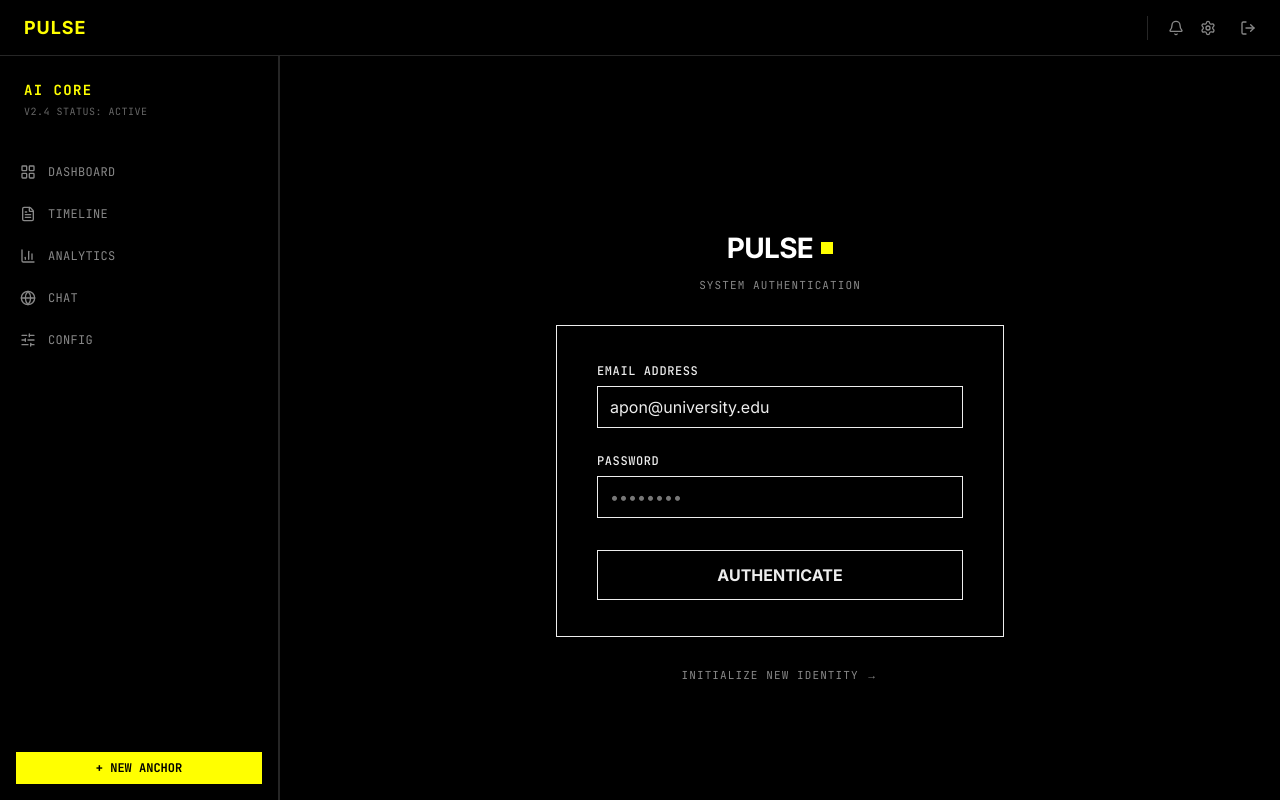
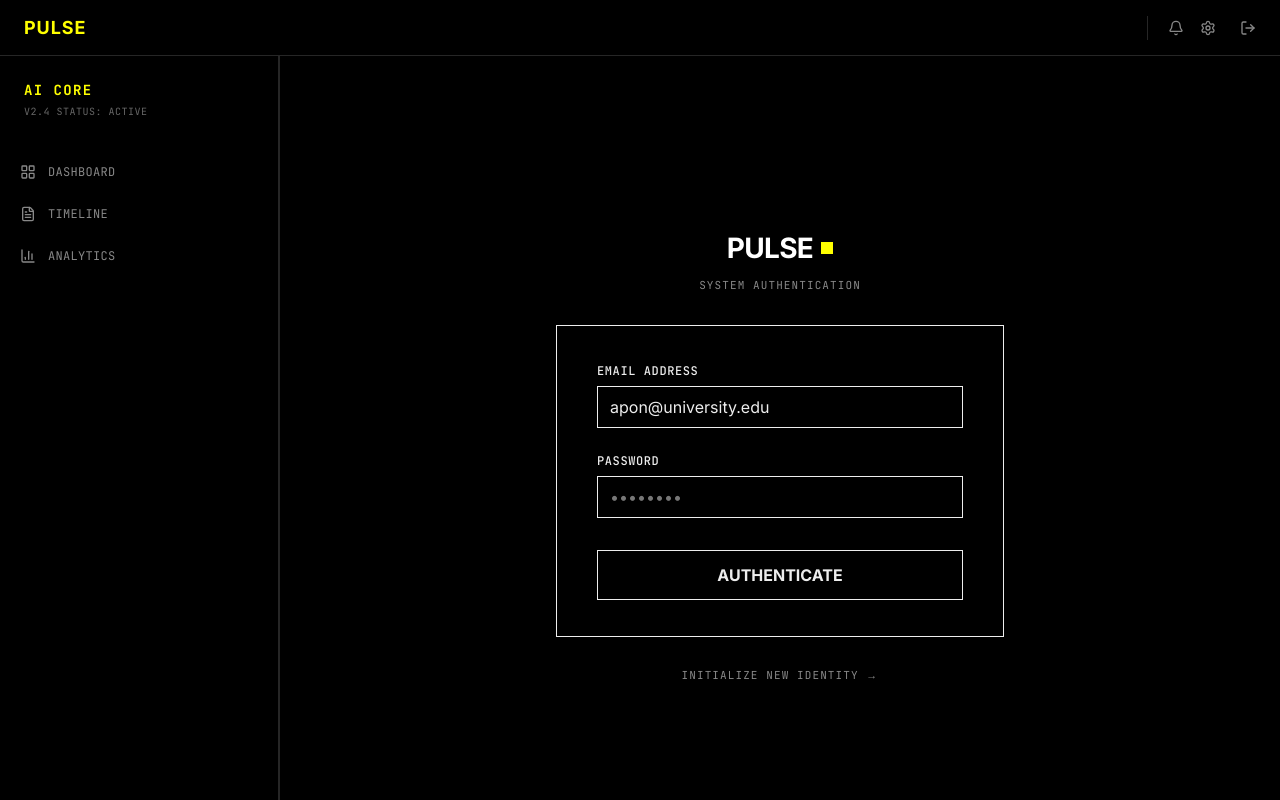
Before and after one commit to apon12934/pulse, a Next.js app in the folder apps/web/: page /login in a window 1280 px wide. Built offline with nearby package versions, Linux system fonts and the light colour scheme; no server answers.

Commit message:
chore: remove redundant Chat and Config nav links, and obsolete Anchor button

```diff
--- a/apps/web/src/components/shell/Sidebar.tsx
+++ b/apps/web/src/components/shell/Sidebar.tsx
@@ -9,8 +9,6 @@ const NAV_ITEMS = [
   { name: 'DASHBOARD', icon: LayoutGrid, path: '/' },
   { name: 'TIMELINE', icon: FileText, path: '/timeline' },
   { name: 'ANALYTICS', icon: BarChart3, path: '/analytics' },
-  { name: 'CHAT', icon: Globe, path: '/chat' },
-  { name: 'CONFIG', icon: SlidersHorizontal, path: '/config' },
 ]
 
 export function Sidebar() {
@@ -44,11 +42,6 @@ export function Sidebar() {
         })}
       </nav>
 
-      <div className="p-4 mt-auto">
-        <Button className="w-full text-xs font-mono uppercase bg-[#FFFF00] text-black hover:bg-yellow-400 border-none rounded-none">
-          + NEW ANCHOR
-        </Button>
-      </div>
     </aside>
   )
 }
```
